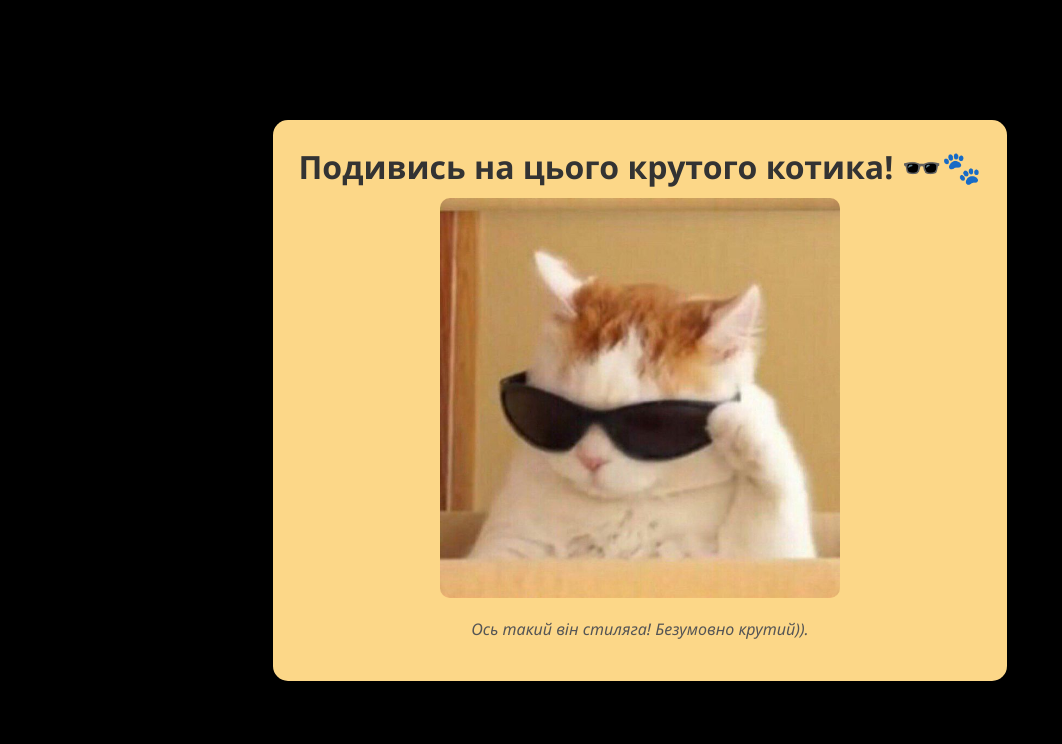
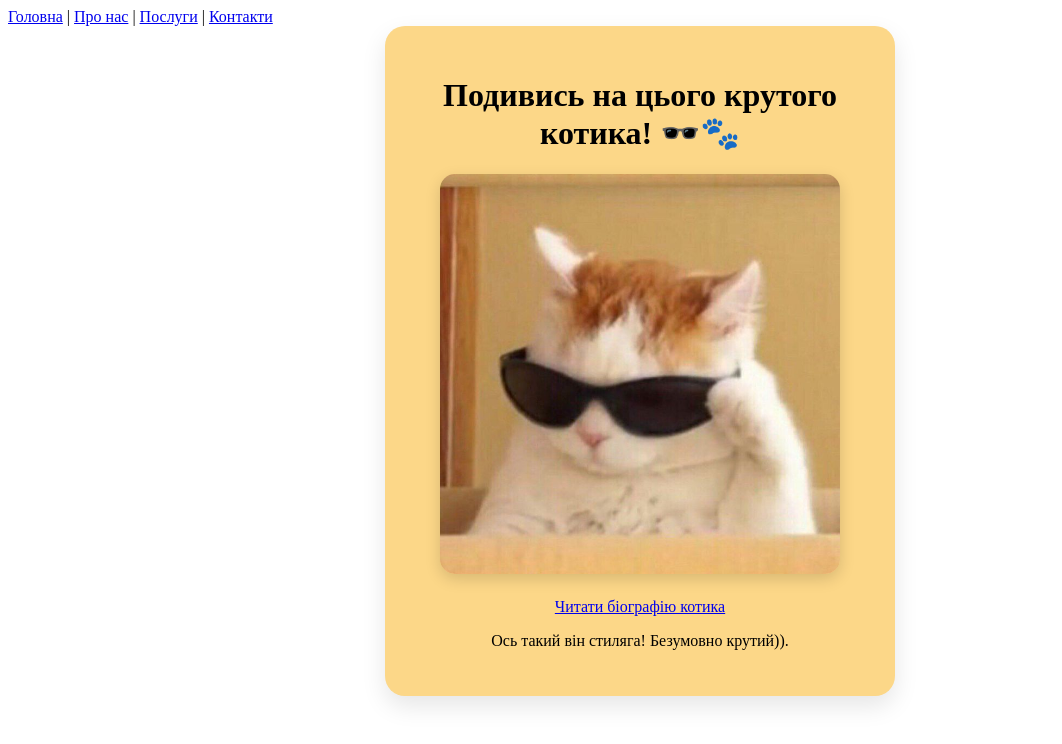
Before and after one commit to Wyuichiw/1lab, a plain HTML site: page index.html in a window 1280 px wide. Shown: the whole page, without its empty margins (0-1062 px from the left). Drawn offline with Linux system fonts and the light colour scheme.

Commit message:
додаю папки та інше

```diff
--- /dev/null
+++ b/css/style.css
@@ -0,0 +1,31 @@
+.card {
+    background: rgb(252, 215, 136);
+    padding: 30px;
+    border-radius: 20px;
+    box-shadow: 0 10px 25px rgba(0, 0, 0, 0.1);
+    text-align: center;
+    max-width: 450px; /* Возвращаем компактную ширину карточке */
+    width: 100%;
+}
+
+/* Возвращаем котику аккуратный размер */
+img {
+    border-radius: 15px;
+    max-width: 100%;
+    height: auto;
+    max-height: 400px; /* Вот он, тот самый ограничитель высоты! */
+    object-fit: contain;
+    margin-bottom: 20px;
+    box-shadow: 0 5px 15px rgba(0,0,0,0.15); /* Оставил легкую тень для красоты */
+}
+.card {
+    background: rgb(252, 215, 136);
+    padding: 30px;
+    border-radius: 20px;
+    box-shadow: 0 10px 25px rgba(0, 0, 0, 0.1);
+    text-align: center;
+    max-width: 450px;
+    width: 100%;
+    /* ОЦЕЙ РЯДОК ЦЕНТРУЄ КАРТКУ: */
+    margin: 0 auto;
+}
--- a/index.html
+++ b/index.html
@@ -4,52 +4,25 @@
     <meta charset="UTF-8">
     <meta name="viewport" content="width=device-width, initial-scale=1.0">
     <title>Твій найкрутіший котик 😎🐾</title>
-    <style>
-        body {
-            font-family: 'Segoe UI', Tahoma, Geneva, Verdana, sans-serif;
-            background-color: #000000;
-            display: flex;
-            flex-direction: column;
-            align-items: center;
-            justify-content: center;
-            height: 100vh;
-            margin: 0;
-        }
-        .card {
-            background: rgb(252, 215, 136);
-            padding: 25px;
-            border-radius: 15px;
-            box-shadow: 0 4px 15px #0000001a;
-            text-align: center;
-        }
-        h1 {
-            color: #333;
-            margin-top: 0;
-            margin-bottom: 10px;
-        }
-        img {
-            border-radius: 10px;
-            max-width: 100%;
-            height: auto;
-            max-height: 400px;
-            object-fit: contain;
-        }
-        .desc-text {
-            margin-top: 15px;
-            font-style: italic;
-            color: #555;
-        }
-    </style>
+    <link rel="stylesheet" href="css/style.css">
 </head>
 <body>
+    <nav>
+        <a href="index.html">Головна</a> |
+        <a href="pages/about.html">Про нас</a> |
+        <a href="pages/services.html">Послуги</a> |
+        <a href="pages/contacts.html">Контакти</a>
+    </nav>
 
     <div class="card">
         <h1>Подивись на цього крутого котика! 🕶️🐾</h1>
 
-        <img src="Мур.jpg" alt="Крутий котик у сонячних окулярах">
+        <img src="./images/Myp.jpeg" alt="Мій котик">
+        <a href="pages/about.html">Читати біографію котика</a>
 
         <p class="desc-text">Ось такий він стиляга! Безумовно крутий)).</p>
     </div>
 
+    <script src="js/script.js"></script>
 </body>
 </html>
--- /dev/null
+++ b/js/script.js
@@ -0,0 +1,7 @@
+// Знаходимо картинку котика на сторінці
+const catImage = document.querySelector('img');
+
+// Додаємо "слухача", який чекає на клік мишкою по картинці
+catImage.addEventListener('click', function() {
+    alert('Мяу! 😎 Ти погладив найкрутішого котика!');
+});
```
Also changed, not shown: images/Myp.jpeg (renamed from Мур.jpg).
